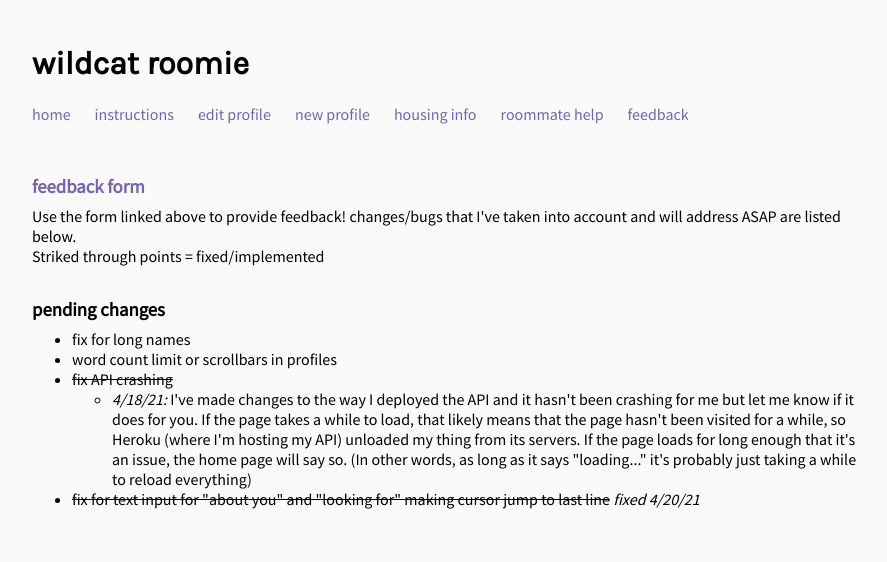
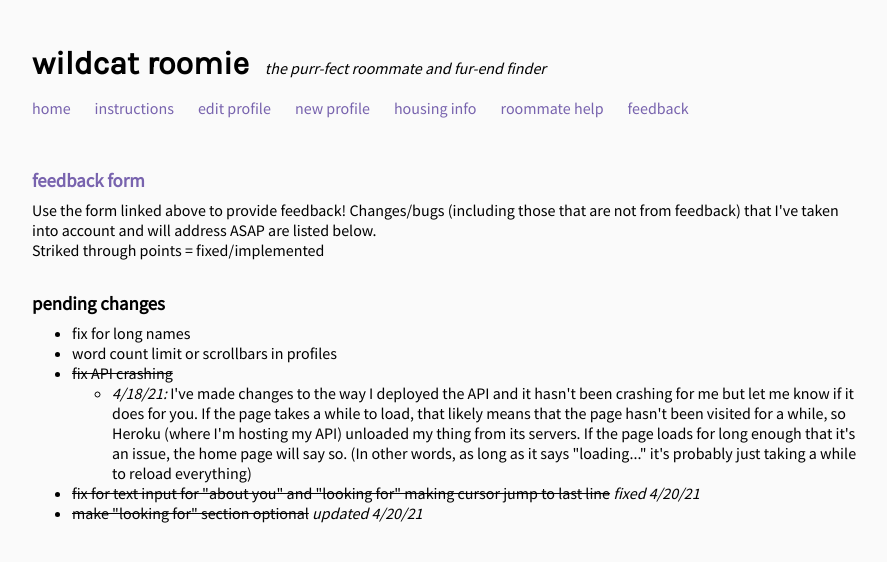
Before and after one commit to rachellin/wildcat-roomie, a React (Create React App) app in the folder client/: page /#/feedback in a window 1280 px wide. Shown: the top 562 px of the page, without its empty margins (192-1079 px from the left). Built offline with nearby package versions, Linux system fonts and the light colour scheme.

Commit message:
update feedback page, add app tagline

```diff
--- a/client/src/App.js
+++ b/client/src/App.js
@@ -35,6 +35,8 @@ class App extends React.Component {
       <StyledContainer>
         <div className="header">
           <h1>wildcat roomie</h1>
+          <i>the purr-fect roommate and fur-end finder</i><br/>
+
           <Link to="/">home</Link>
           <Link to="/instructions">instructions</Link>
           <Link onClick={() => this.setState({ newEntry: false })} to="/entry">edit profile</Link>
--- a/client/src/Feedback.js
+++ b/client/src/Feedback.js
@@ -5,8 +5,8 @@ export class Feedback extends React.Component {
         return (
             <div>
                 <h3 style={{ marginBottom: "0.5rem" }}><a target="_blank" href="https://forms.gle/NfMPxFaHm31YySf66">feedback form</a></h3>
-                Use the form linked above to provide feedback! changes/bugs that I've taken into account and will
-                address ASAP are listed below. <br/>
+                Use the form linked above to provide feedback! Changes/bugs (including those that are not from feedback)
+                that I've taken into account and will address ASAP are listed below. <br/>
                 Striked through points = fixed/implemented
 
                 <h3 style={{ margin: "2rem 0 0.5rem 0" }}>pending changes</h3>
@@ -30,6 +30,8 @@ export class Feedback extends React.Component {
 
                     <li><del>fix for text input for "about you" and "looking for" making cursor jump to last line</del>
                     <i>&nbsp;fixed 4/20/21</i></li>
+
+                    <li><del>make "looking for" section optional</del> <i>updated 4/20/21</i></li>
                 </ul>
             </div>
         )
--- a/client/src/entry/BasicsEntry.js
+++ b/client/src/entry/BasicsEntry.js
@@ -211,7 +211,7 @@ export class BasicsEntry extends React.Component {
                             required/>
                     </div>
                     <div class="form-group">
-                        <label for="major" className="required">major</label>
+                        <label for="major" className="required">major(s)</label>
                         <input
                             type="text" name="major" placeholder="computer science"
                             onChange={e => this.updateData("basics", "major", e.target.value)}
--- a/client/src/style/ProfileStyles.js
+++ b/client/src/style/ProfileStyles.js
@@ -20,6 +20,16 @@ export const StyledContainer = styled.div`
         a {
             margin-right: 1.5rem;
             background: transparent;
+        }
+
+        i {
+            display: inline-block;
+            margin: 0 0 1rem 1rem;
+        }
+
+        h1 {
+            display: inline-block;
+            margin-bottom: 1rem;
         }
     }
 
```
